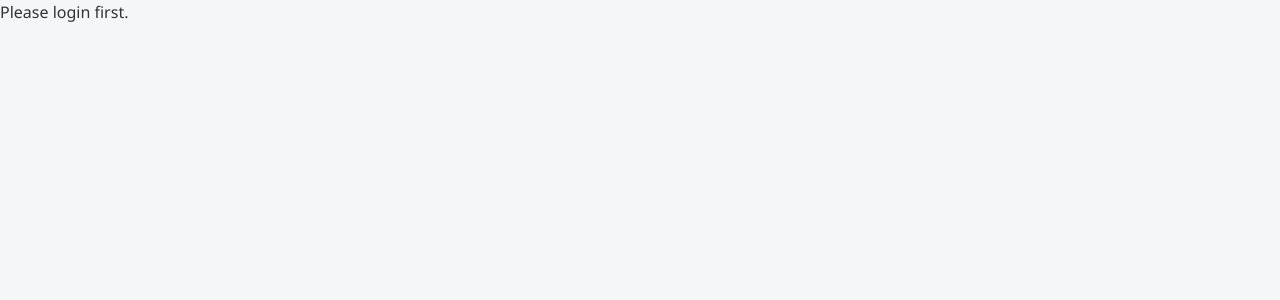
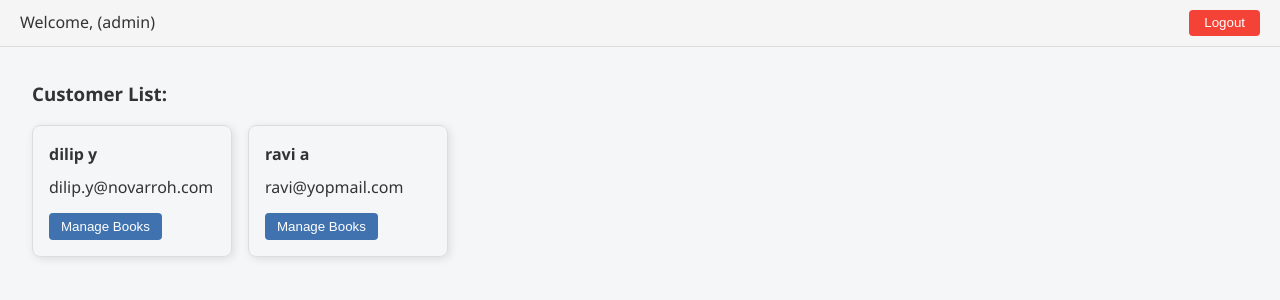
Before and after one commit to Novarroh/bookstore-frontend, a React (Vite) app: page /Home in a window 1280 px wide. Shown: the top 300 px of the page. Built offline with nearby package versions, Linux system fonts and the light colour scheme.

Commit message:
UI static data showing in table

```diff
--- a/src/App.jsx
+++ b/src/App.jsx
@@ -7,77 +7,110 @@ import Login from "./Pages/Login";
 
 // Dummy users data
 const initialUsers = [
+
   {
-    id: 1,
-    name: "Admin User",
-    role: "admin",
-    email: "admin@example.com",
-    password: "adminpass",
+    "email": "admin@example.com",
+    "first_name": "Admin",
+    "last_name": "User",
+    "id": 1,
+    "role": "admin",
+    "is_active": true
 },
 {
-    id: 2,
-    name: "Librarian User",
-    role: "librarian",
-    email: "librarian@example.com",
-    password: "librarianpass",
+    "email": "dilip.y@novarroh.com",
+    "first_name": "dilip",
+    "last_name": "y",
+    "id": 2,
+    "role": "customer",
+    "is_active": true
 },
 {
-    id: 3,
-    name: "Ankit",
-    role: "customer",
-    email: "Ankit@example.com",
-    password: "customerpass",
-  },
-  {
-    id: 4,
-    name: "Dilip",
-    role: "customer",
-    email: "Dilip@example.com",
-    password: "customerpass",
-  },
-  {
-    id: 5,
-    name: "Poorna",
-    role: "customer",
-    email: "Poorna@example.com",
-    password: "customerpass",
-  },
+    "email": "ravi@yopmail.com",
+    "first_name": "ravi",
+    "last_name": "a",
+    "id": 3,
+    "role": "customer",
+    "is_active": true
+}
 ];
 
 // Dummy books data
 const initialBooks = {
-  3: [
-    { id: 1, name: "Book A" },
-    { id: 2, name: "Book B" },
+  1: [
+    { id: 1, "title": "To Kill a Mockingbird", "author": "Harper Lee" },
+    { id: 2,  "title": "1984", "author": "George Orwell" },
   ],
-  4: [
-    { id: 3, name: "Book C" },
-    { id: 4, name: "Book D" },
-  ],
-  5: [
-    { id: 5, name: "Book E" },
-    { id: 6, name: "Book F" },
-  ],
+
 };
+
+const bookOptions=[
+  {
+      "title": "To Kill a Mockingbird",
+      "author": "Harper Lee",
+      "id": 1,
+      "quantity": 5,
+      "available_quantity": 5
+  },
+  {
+      "title": "1984",
+      "author": "George Orwell",
+      "id": 2,
+      "quantity": 8,
+      "available_quantity": 8
+  },
+  {
+      "title": "The Great Gatsby",
+      "author": "F. Scott Fitzgerald",
+      "id": 3,
+      "quantity": 3,
+      "available_quantity": 3
+  },
+  {
+      "title": "Pride and Prejudice",
+      "author": "Jane Austen",
+      "id": 4,
+      "quantity": 7,
+      "available_quantity": 7
+  }]
 
 function App() {
   const [users, setUsers] = useState(initialUsers);
   const [books, setBooks] = useState(initialBooks);
-  const [currentUser, setCurrentUser] = useState(null);
+  const [currentUser, setCurrentUser] = useState({
+    "email": "admin@example.com",
+    "first_name": "Admin",
+    "last_name": "User",
+    "id": 1,
+    "role": "admin",
+    "is_active": true
+},);
 
   const navigate = useNavigate();
 
-  const handleLogin = (email, password) => {
-    const user = users.find(
-      (u) => u.email === email && u.password === password
-    );
-    if (user) {
-      setCurrentUser(user);
+  const handleLogin = async (email, password) => {
+    try {
+      const response = await fetch("http://localhost:5000/api/users/login", {
+        method: "POST",
+        headers: {
+          "Content-Type": "application/json",
+        },
+        body: JSON.stringify({ email, password }),
+      });
+
+      if (!response.ok) {
+        throw new Error("Invalid credentials");
+      }
+
+      const data = await response.json();
+
+      // Assuming the API returns user data in the response
+      setCurrentUser(data);
       navigate("/Home");
-    } else {
-      alert("Invalid credentials");
+    } catch (error) {
+      alert(error.message || "Something went wrong");
     }
   };
+
 
   const handleRegister = (name, email, password) => {
     if (password.length < 8) {
@@ -96,11 +129,44 @@ function App() {
     navigate("/login");
   };
 
+  // New logout function
+  const handleLogout = () => {
+    setCurrentUser(null);
+    navigate("/login");
+  };
+
   return (
+    <>
+      {/* Simple navbar with logout button */}
+      {currentUser && (
+        <div style={{
+          display: 'flex',
+          justifyContent: 'space-between',
+          padding: '10px 20px',
+          backgroundColor: '#f5f5f5',
+          borderBottom: '1px solid #ddd'
+        }}>
+          <div>Welcome, {currentUser.name} ({currentUser.role})</div>
+          <button
+            onClick={handleLogout}
+            style={{
+              padding: '5px 15px',
+              backgroundColor: '#f44336',
+              color: 'white',
+              border: 'none',
+              borderRadius: '4px',
+              cursor: 'pointer'
+            }}
+          >
+            Logout
+          </button>
+        </div>
+      )}
+
       <Routes>
         <Route
           path="/Home"
-        element={<Home currentUser={currentUser} users={users} />}
+          element={<Home currentUser={currentUser} users={users} onLogout={handleLogout} />}
         />
         <Route path="/login" element={<Login onLogin={handleLogin} />} />
         <Route
@@ -111,14 +177,19 @@ function App() {
           path="/user/:userId"
           element={
             <UserBooks
+            bookOptions={bookOptions}
               books={books}
               setBooks={setBooks}
               users={users}
               currentUser={currentUser}
+              onLogout={handleLogout}
             />
           }
         />
+        {/* Redirect to login if no route matches */}
+        <Route path="*" element={<Login onLogin={handleLogin} />} />
       </Routes>
+    </>
   );
 }
 
--- a/src/Components/BookTable.jsx
+++ b/src/Components/BookTable.jsx
@@ -1,6 +1,6 @@
 import { useState } from "react";
 
-function BookTable({ books, onDelete, onEdit, isEditable }) {
+function BookTable({ books, onDelete, onEdit, isEditable, bookOptions }) {
   const [editingId, setEditingId] = useState(null);
   const [editValue, setEditValue] = useState("");
 
@@ -10,21 +10,22 @@ function BookTable({ books, onDelete, onEdit, isEditable }) {
   };
 
   const saveEdit = (bookId) => {
+    if (editValue.trim() !== "") {
       onEdit(bookId, editValue);
+    }
     setEditingId(null);
   };
 
-  // Styles
   const tableStyle = {
-    width: "100%",
     borderCollapse: "collapse",
-    marginTop: "20px",
+    margin: 'auto',
+    border: '1px solid rgb(221, 221, 221)',
+    marginTop: "2rem",
   };
 
   const thStyle = {
     backgroundColor: "#f4f4f4",
     padding: "12px",
-    textAlign: "left",
     borderBottom: "2px solid #ddd",
   };
 
@@ -48,7 +49,7 @@ function BookTable({ books, onDelete, onEdit, isEditable }) {
     backgroundColor: "#f44336",
   };
 
-  const inputStyle = {
+  const selectStyle = {
     padding: "6px",
     borderRadius: "4px",
     border: "1px solid #ccc",
@@ -67,35 +68,55 @@ function BookTable({ books, onDelete, onEdit, isEditable }) {
           <tr key={book.id}>
             <td style={tdStyle}>
               {editingId === book.id ? (
-                <input
-                  style={inputStyle}
+                <select
+                  style={selectStyle}
                   value={editValue}
                   onChange={(e) => setEditValue(e.target.value)}
-                />
+                >
+                  <option value="">Select a Book</option>
+                  {bookOptions.map((val, index) => (
+                    <option key={index} value={val.title}>
+                      {val.title}
+                    </option>
+                  ))}
+                </select>
               ) : (
-                book.name
+                book.title
               )}
             </td>
             {isEditable && (
               <td style={tdStyle}>
                 {editingId === book.id ? (
-                  <button style={buttonStyle} onClick={() => saveEdit(book.id)}>
+                  <>
+                    <button
+                      style={buttonStyle}
+                      onClick={() => saveEdit(book.id)}
+                    >
                       Save
                     </button>
+                    <button
+                      style={deleteButtonStyle}
+                      onClick={() => setEditingId(null)}
+                    >
+                      Cancel
+                    </button>
+                  </>
                 ) : (
+                  <>
                     <button
                       style={buttonStyle}
                       onClick={() => startEditing(book)}
                     >
                       Edit
                     </button>
-                )}
                     <button
                       style={deleteButtonStyle}
                       onClick={() => onDelete(book.id)}
                     >
                       Delete
                     </button>
+                  </>
+                )}
               </td>
             )}
           </tr>
--- a/src/Pages/Home.jsx
+++ b/src/Pages/Home.jsx
@@ -3,13 +3,13 @@ import { useNavigate } from "react-router-dom";
 function Home({ currentUser, users }) {
   const navigate = useNavigate();
 
-  if (!currentUser) {
-    return <p>Please login first.</p>;
-  }
+  // if (!currentUser) {
+  //   return <p>Please login first.</p>;
+  // }
 
-  if (currentUser.role === "customer") {
-    return <h2>Hello, {currentUser.name}!</h2>;
-  }
+  // if (currentUser.role === "customer") {
+  //   return <h2>Hello, {currentUser.name}!</h2>;
+  // }
 
   const handleSelectUser = (userId) => {
     navigate(`/user/${userId}`);
@@ -19,13 +19,13 @@ function Home({ currentUser, users }) {
 
   return (
     <div style={{ padding: "2rem" }}>
-      <h2>Welcome, {currentUser.name}!</h2>
-      <h3>Customer List:</h3>
+      {/* <h2>Welcome, {currentUser.name}!</h2> */}
+      <h3 style={{marginBottom:'1rem'}}>Customer List:</h3>
       <div className="card-container">
         {customerUsers.map((user) => (
           <div className="card" key={user.id}>
-            <h4>{user.name}</h4>
-            <p>{user.email}</p>
+            <h4>{user?.first_name+" "+user?.last_name}</h4>
+            <p>{user?.email}</p>
             <button onClick={() => handleSelectUser(user.id)}>
               Manage Books
             </button>
--- a/src/Pages/Login.jsx
+++ b/src/Pages/Login.jsx
@@ -13,7 +13,7 @@ function Login({ onLogin }) {
 
   return (
     <div className="login-container">
-      <h2>Login</h2>
+      <h2>Login To Book-Store</h2>
       <form onSubmit={handleSubmit} className="login-form">
         <input
           type="email"
--- a/src/Pages/UserBooks.jsx
+++ b/src/Pages/UserBooks.jsx
@@ -2,7 +2,7 @@ import { useParams } from "react-router-dom";
 import AddBookForm from "../Components/AddBookForm";
 import BookTable from "../Components/BookTable";
 
-function UserBooks({ books, setBooks, users, currentUser }) {
+function UserBooks({ books, setBooks, users, currentUser,bookOptions }) {
   const { userId } = useParams();
   const user = users.find((u) => u.id === parseInt(userId));
   const userBooks = books[user.id] || [];
@@ -32,12 +32,13 @@ function UserBooks({ books, setBooks, users, currentUser }) {
   };
 
   return (
-    <div>
-      <h2>Books borrowed by {user.name}</h2>
+    <div style={{padding:'2rem'}}>
+      <h2>Books borrowed by {user?.first_name}</h2>
       {(currentUser.role === "admin" || currentUser.role === "librarian") && (
-        <AddBookForm onAddBook={handleAddBook} />
+        <AddBookForm onAddBook={handleAddBook} bookOptions={bookOptions} />
       )}
       <BookTable
+      bookOptions={bookOptions}
         books={userBooks}
         onDelete={handleDeleteBook}
         onEdit={handleEditBook}
```
Also changed, not shown: src/Components/AddBookForm.jsx (+18 -12 lines), src/Pages/Register.jsx (+55 -8 lines). Lines whose indentation alone changed are shown as unchanged.
